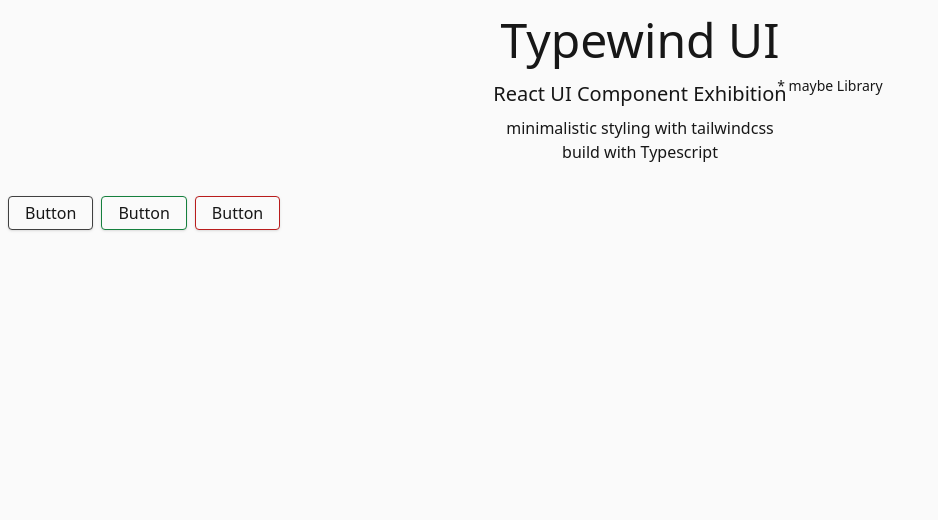
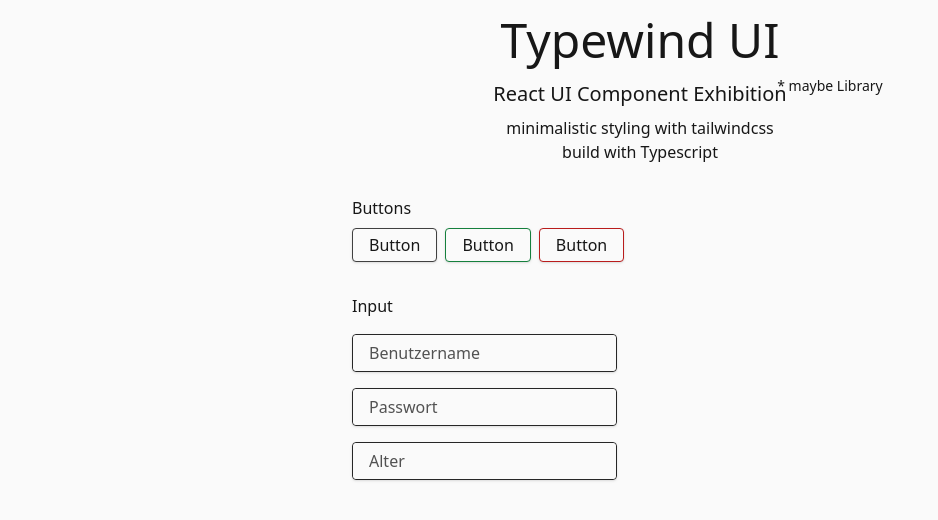
Before and after one commit to Skyle/typewind-ui, a React (Vite) app: page / in a window 1280 px wide. Shown: the top 520 px of the page, without its empty margins (0-938 px from the left). Built offline with nearby package versions, Linux system fonts and the light colour scheme.

Commit message:
input najaa

```diff
--- a/src/App.tsx
+++ b/src/App.tsx
@@ -1,6 +1,12 @@
+import { useState } from "react";
 import Button from "./components/UI/Button";
+import Input from "./components/UI/Input";
 
 function App() {
+  const [inputtext, setinputtext] = useState("");
+  const [password, setpassword] = useState("");
+  const [alter, setalter] = useState("");
+
   return (
     <div>
       <header className="text-center pb-8 grid justify-center">
@@ -21,10 +27,53 @@ function App() {
           </ul>
         </div>
       </header>
-      <main className="px-2 flex space-x-2">
-        <Button></Button>
-        <Button color="green"></Button>
-        <Button color="red"></Button>
+      <main className="px-2">
+        <section className="mx-auto max-w-xl pb-8">
+          <h3 className="w-full pb-2">Buttons</h3>
+          <div className="flex flex-wrap space-x-2">
+            <Button></Button>
+            <Button color="green"></Button>
+            <Button color="red"></Button>
+          </div>
+        </section>
+        <section className="mx-auto max-w-xl">
+          <h3 className="w-full pb-2">Input</h3>
+          <div className="grid">
+            <div>
+              <Input
+                value={inputtext}
+                onChange={(e) => {
+                  setinputtext(e.target.value);
+                }}
+                placeholder="Benutzername"
+                name="username"
+              />
+            </div>
+
+            <div>
+              <Input
+                value={password}
+                onChange={(e) => {
+                  setpassword(e.target.value);
+                }}
+                type="password"
+                placeholder="Passwort"
+                name="password"
+              />
+            </div>
+            <div>
+              <Input
+                value={alter}
+                onChange={(e) => {
+                  setalter(e.target.value);
+                }}
+                type="number"
+                placeholder="Alter"
+                name="alter"
+              />
+            </div>
+          </div>
+        </section>
       </main>
     </div>
   );
--- /dev/null
+++ b/src/components/UI/Input.tsx
@@ -0,0 +1,82 @@
+import React, { useRef, useState } from "react";
+
+type Props = {
+  name: string;
+  value: string | number | readonly string[] | undefined;
+  onChange: React.ChangeEventHandler<HTMLInputElement> | undefined;
+  color?: string;
+  placeholder?: string;
+  type?: React.HTMLInputTypeAttribute;
+};
+
+function Input({
+  name,
+  value,
+  onChange,
+  color = "neutral",
+  placeholder = "Hier Eingeben",
+  type = "text",
+  ...props
+}: Props) {
+  const [focus, setfocus] = useState(false);
+  const inputRef = useRef(null);
+
+  return (
+    <div className={"inline-block my-2"}>
+      <div
+        className={
+          "relative border rounded shadow" +
+          (color === "neutral"
+            ? " border-neutral-800 dark:border-neutral-500 hover:border-neutral-700 dark:hover:border-neutral-600"
+            : "") +
+          (focus ? " ring-1 ring-neutral-500 ring-opacity-60" : "")
+        }
+      >
+        <div
+          onClick={(e) => {
+            setfocus(true);
+          }}
+          className={
+            "absolute cursor-pointer bg-neutral-50 transition-all text-neutral-600 dark:bg-neutral-900 dark:text-neutral-300" +
+            (focus === false
+              ? " translate-x-4 translate-y-1.5"
+              : " translate-x-2.5 -translate-y-2.5 text-xs")
+          }
+        >
+          <label htmlFor={name} className="cursor-pointer">
+            {placeholder}
+          </label>
+        </div>
+
+        <div>
+          <input
+            onChange={(e) => {
+              if (onChange) onChange(e);
+            }}
+            onFocus={(e) => {
+              setfocus(true);
+            }}
+            onBlur={() => {
+              if (value === "") {
+                setfocus(false);
+              } else {
+                // do nothing
+              }
+            }}
+            ref={inputRef}
+            value={value}
+            id={name}
+            name={name}
+            type={type}
+            className={
+              "cursor-pointer appearance-none focus:outline-none px-4 py-1.5 rounded bg-neutral-50 dark:bg-neutral-900"
+            }
+            {...props}
+          />
+        </div>
+      </div>
+    </div>
+  );
+}
+
+export default Input;
--- a/src/index.css
+++ b/src/index.css
@@ -31,7 +31,7 @@
     @apply active:bg-red-400 active:bg-opacity-20 focus:bg-red-300 focus:bg-opacity-10 dark:active:bg-red-700 dark:active:bg-opacity-20 dark:focus:bg-red-700 dark:focus:bg-opacity-10;
   }
   .border-neutral {
-    @apply border-neutral-700 hover:border-neutral-600 focus:border-neutral-600 active:border-neutral-500 active:ring-neutral-500 active:ring-opacity-30 active:ring-1 dark:border-neutral-600 dark:hover:border-neutral-700 dark:focus:border-neutral-700 dark:active:border-neutral-800 dark:active:ring-neutral-600 dark:active:ring-opacity-30 dark:active:ring-1;
+    @apply border-neutral-700 hover:border-neutral-600 focus:border-neutral-600 active:border-neutral-500 active:ring-neutral-500 active:ring-opacity-30 active:ring-1 dark:border-neutral-500 dark:hover:border-neutral-600 dark:focus:border-neutral-600 dark:active:border-neutral-700 dark:active:ring-neutral-600 dark:active:ring-opacity-30 dark:active:ring-1;
   }
   .bg-neutral {
     @apply active:bg-neutral-500 active:bg-opacity-20 focus:bg-neutral-500 focus:bg-opacity-10 dark:active:bg-neutral-700 dark:active:bg-opacity-20 dark:focus:bg-neutral-700 dark:focus:bg-opacity-10;
```
